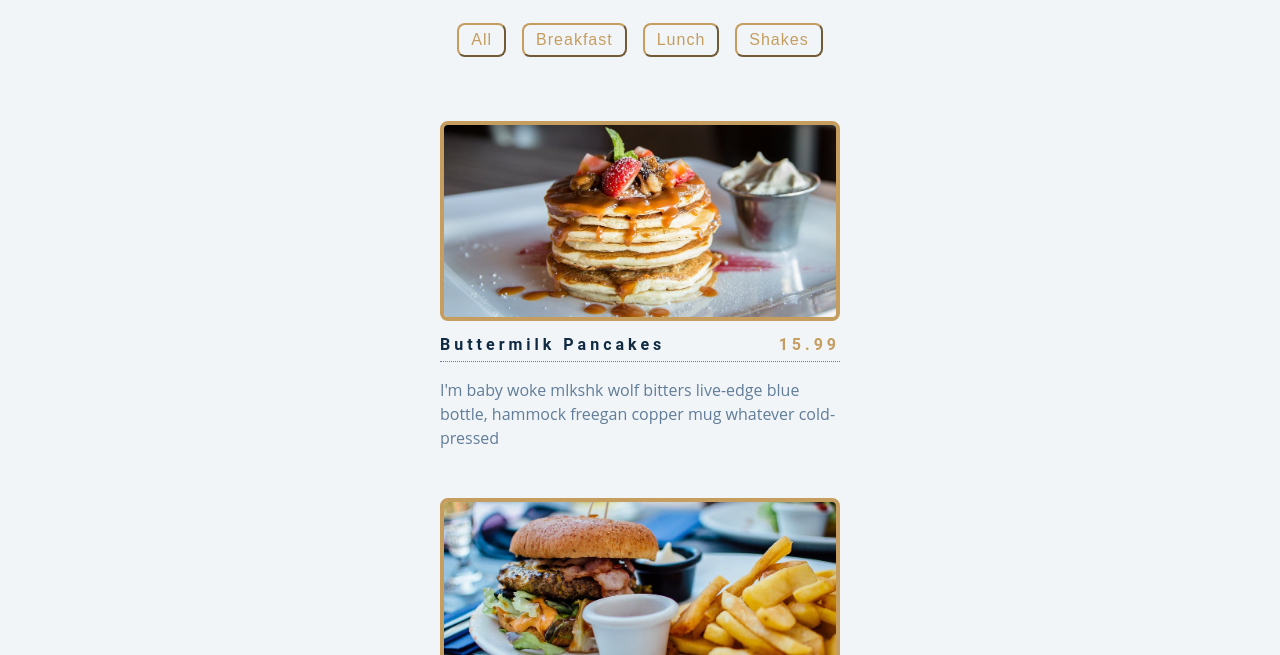
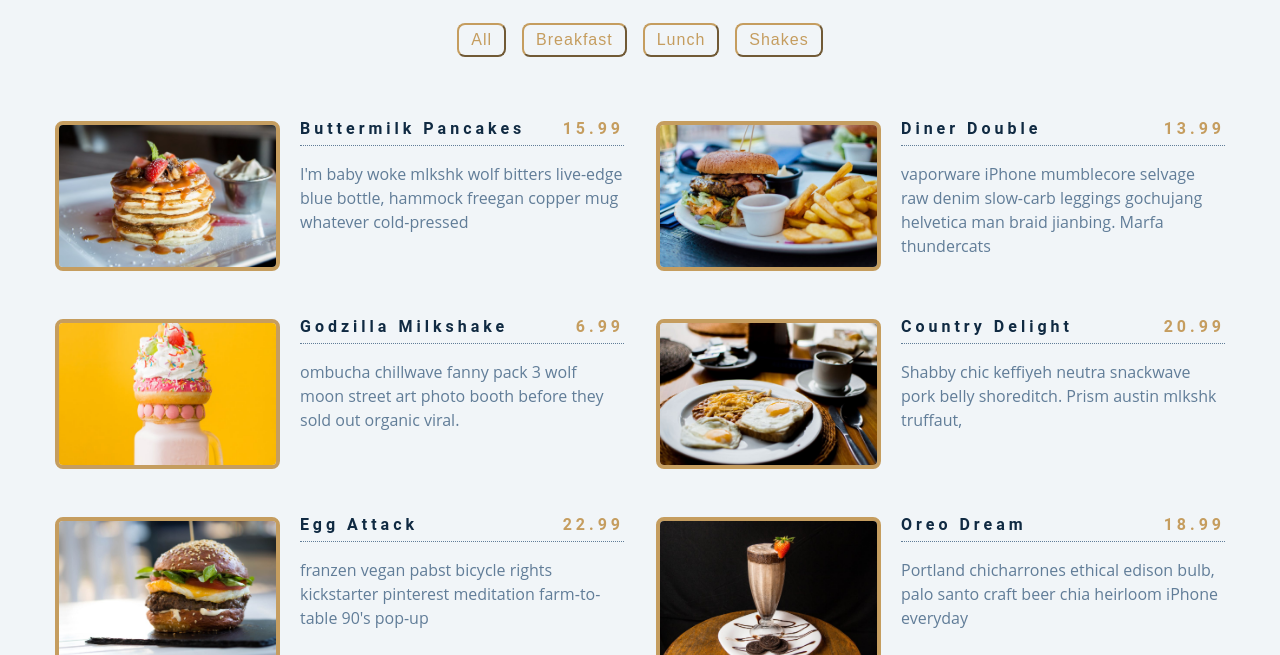
Before and after one commit to nanceed/menu-project, a plain HTML site: page index.html in a window 1280 px wide. Shown: the part 145-800 px from the top of the page. Drawn offline with Linux system fonts and the light colour scheme.

Commit message:
Made project more responsive

```diff
--- a/styles.css
+++ b/styles.css
@@ -234,3 +234,23 @@ Menu
     margin-bottom: 0;
     padding-top: 1rem;
 }
+
+@media screen and (min-width: 768px) {
+    .menu-item {
+        grid-template-columns: 225px 1fr;
+        gap: 0 1.25rem;
+        max-width: 40rem;
+    }
+    .photo {
+        height: 175px;
+    }
+}
+@media screen and (min-width: 1200px) {
+    .section-center {
+        width: 95vw;
+        grid-template-columns: 1fr 1fr;
+    }
+    .photo {
+        height: 150px;
+    }
+}
```
